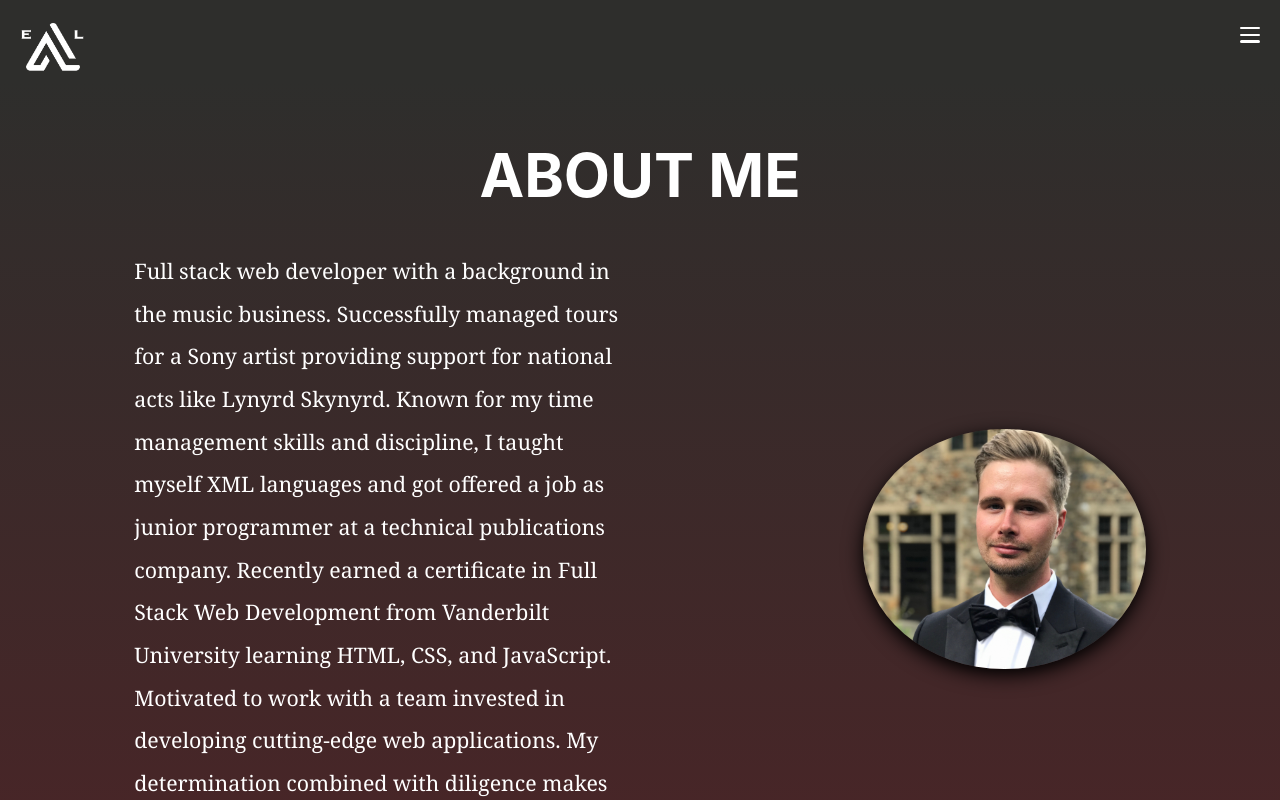
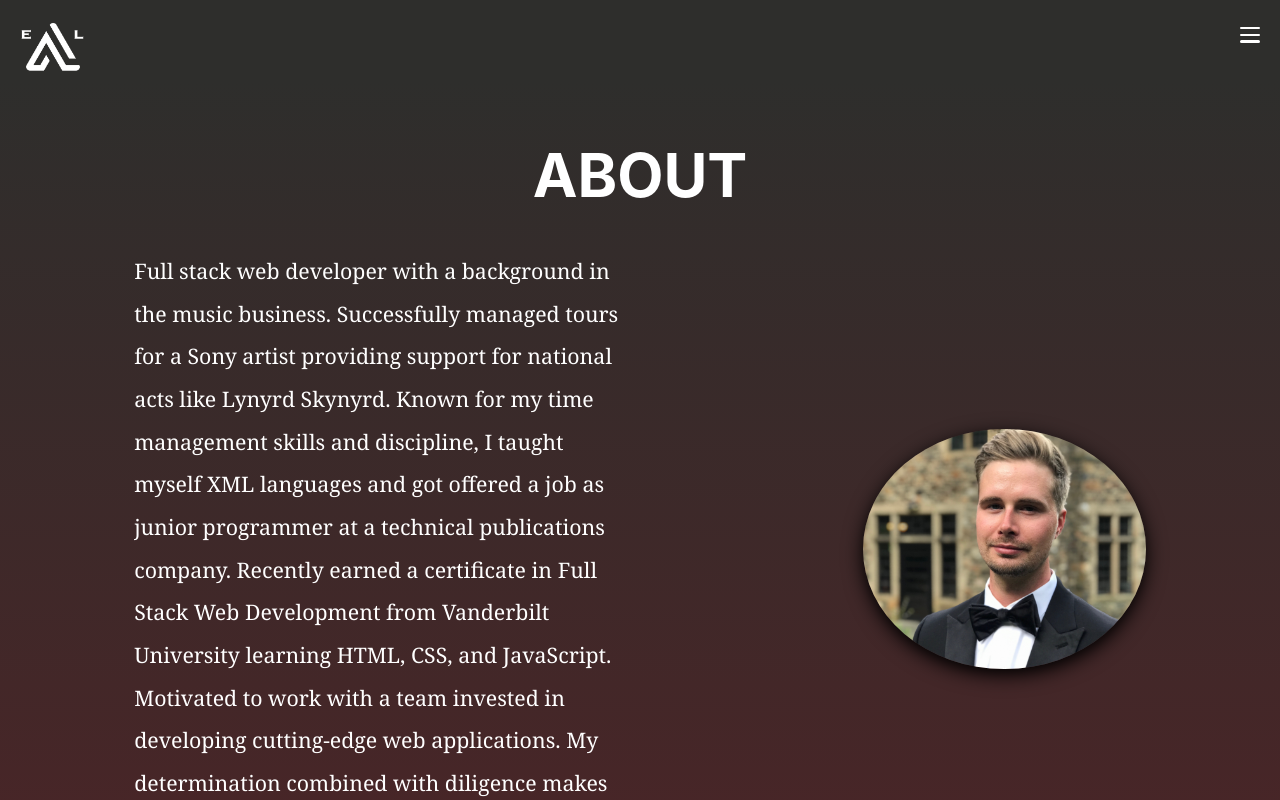
Before and after one commit to ericlafontsee/Portfolio-pro, a React (Create React App) app: page / in a window 1280 px wide. Built offline with nearby package versions, Linux system fonts and the light colour scheme.

Commit message:
changed title of about me page

```diff
--- a/src/components/About/index.js
+++ b/src/components/About/index.js
@@ -37,7 +37,7 @@ export default function About() {
         <Trail open={open}>
           <div className="row">
             <div className="col-12">
-              <div className="pagetitle">ABOUT ME</div>
+              <div className="pagetitle">ABOUT</div>
             </div>
           </div>
           <div className="row">
```
